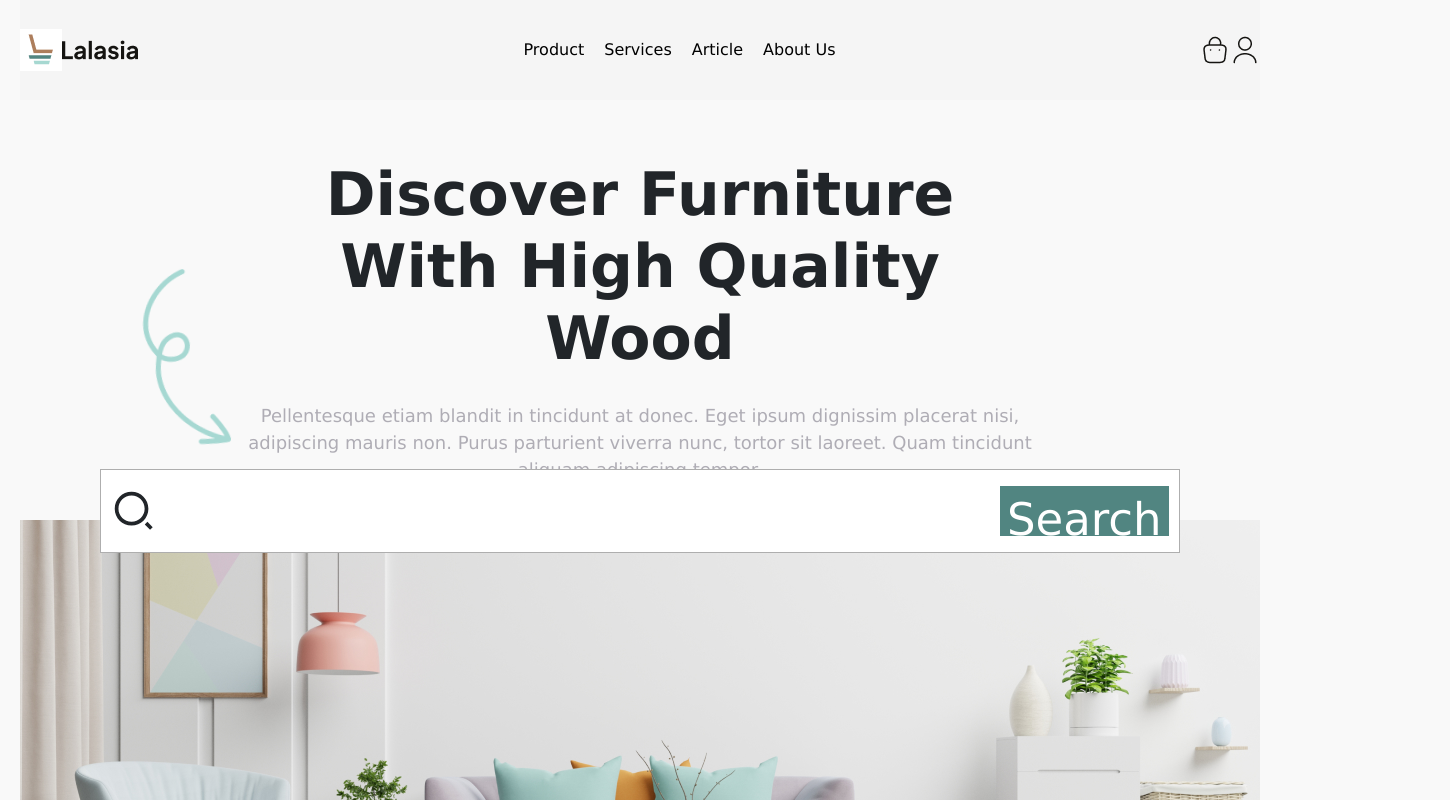
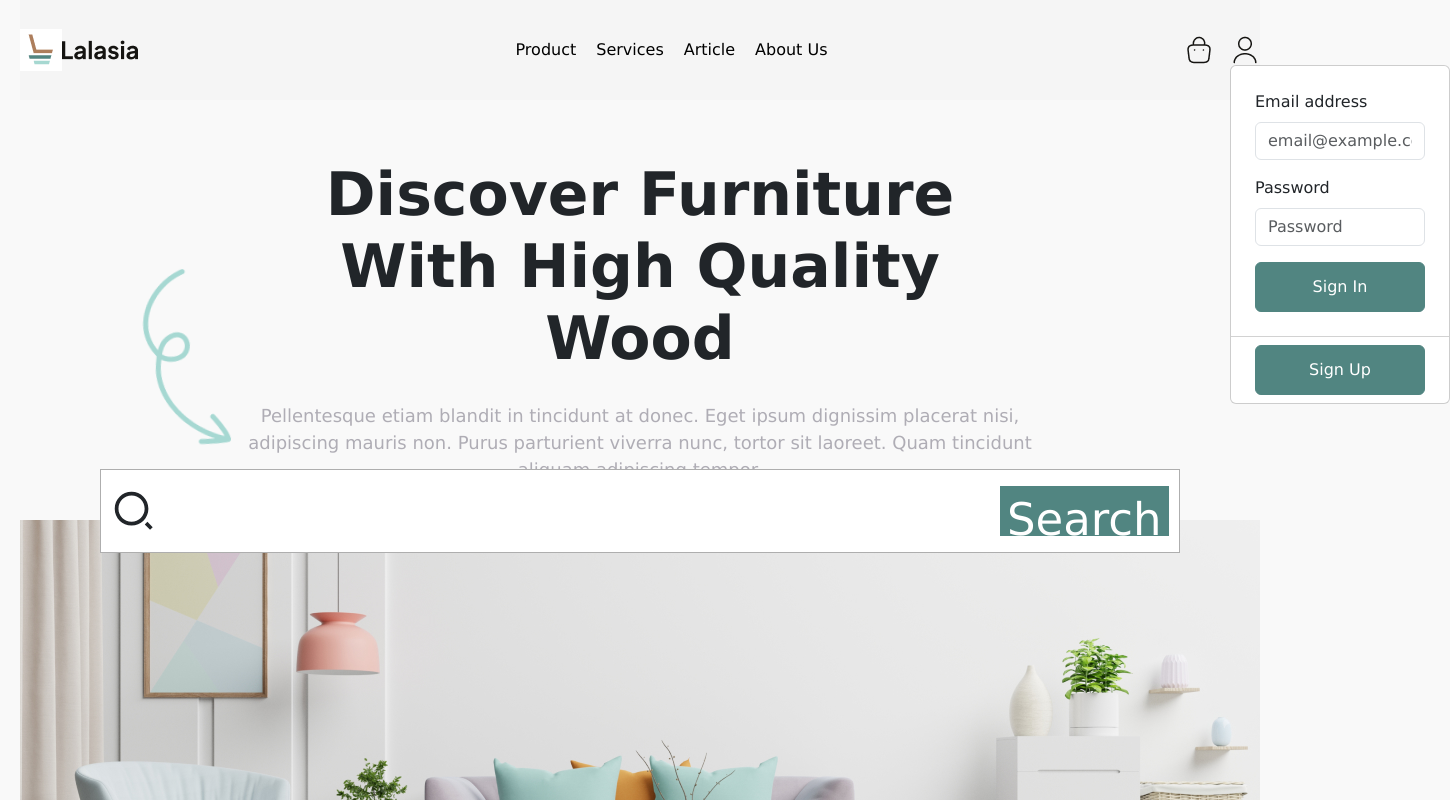
Before and after one commit to NaDo2383/onlineshop-fe, a React (Create React App) app: page / in a window 1280 px wide. Shown: the top 800 px of the page, 1450 px wide, since content can reach past the window. Built offline with nearby package versions, Linux system fonts and the light colour scheme.

Commit message:
20230215 class

```diff
--- a/package.json
+++ b/package.json
@@ -7,7 +7,9 @@
     "@testing-library/react": "^13.4.0",
     "@testing-library/user-event": "^13.5.0",
     "axios": "^1.3.2",
+    "bootstrap": "^5.2.3",
     "react": "^18.2.0",
+    "react-bootstrap": "^2.7.2",
     "react-dom": "^18.2.0",
     "react-icons": "^4.7.1",
     "react-router-dom": "^6.8.1",
--- a/public/index.html
+++ b/public/index.html
@@ -11,13 +11,22 @@
     />
     <link rel="apple-touch-icon" href="%PUBLIC_URL%/logo192.png" />
     <link rel="manifest" href="%PUBLIC_URL%/manifest.json" />
-    <link href="https://cdn.jsdelivr.net/npm/bootstrap@5.3.0-alpha1/dist/css/bootstrap.min.css" rel="stylesheet" integrity="sha384-GLhlTQ8iRABdZLl6O3oVMWSktQOp6b7In1Zl3/Jr59b6EGGoI1aFkw7cmDA6j6gD" crossorigin="anonymous">
+    <link
+      href="https://cdn.jsdelivr.net/npm/bootstrap@5.3.0-alpha1/dist/css/bootstrap.min.css"
+      rel="stylesheet"
+      integrity="sha384-GLhlTQ8iRABdZLl6O3oVMWSktQOp6b7In1Zl3/Jr59b6EGGoI1aFkw7cmDA6j6gD"
+      crossorigin="anonymous"
+    />
 
     <title>React App</title>
   </head>
   <body>
     <noscript>You need to enable JavaScript to run this app.</noscript>
     <div id="root"></div>
-    <script src="https://cdn.jsdelivr.net/npm/bootstrap@5.3.0-alpha1/dist/js/bootstrap.bundle.min.js" integrity="sha384-w76AqPfDkMBDXo30jS1Sgez6pr3x5MlQ1ZAGC+nuZB+EYdgRZgiwxhTBTkF7CXvN" crossorigin="anonymous"></script>
+    <script
+      src="https://cdn.jsdelivr.net/npm/bootstrap@5.3.0-alpha1/dist/js/bootstrap.bundle.min.js"
+      integrity="sha384-w76AqPfDkMBDXo30jS1Sgez6pr3x5MlQ1ZAGC+nuZB+EYdgRZgiwxhTBTkF7CXvN"
+      crossorigin="anonymous"
+    ></script>
   </body>
 </html>
--- a/src/App.js
+++ b/src/App.js
@@ -18,8 +18,8 @@ function App() {
       <Routes>
         <Route exact path="/" element={<Main />}>
           <Route path="/" element={<Landing />} />
-          <Route path="product/*" element={<Products />} />
-          <Route path="d" element={<ProductDetail />} />
+          <Route path="product" element={<Products />} />
+          {/* <Route path="d" element={<ProductDetail />} /> */}
           <Route path="services" element={<Services />} />
           <Route path="article" element={<Article />} />
           <Route path="about-us" element={<AboutUs />} />
--- /dev/null
+++ b/src/components/addCustomerModal.js
@@ -0,0 +1,101 @@
+import React from "react";
+import "../style/AddCustomerModal.css";
+
+export default function AddCustomerModal({ modal, setModal }) {
+  let modalDisplay = modal ? "block" : "none";
+
+  function modalHandler() {
+    setModal(!modal);
+  }
+
+  return (
+    <section
+      class="modalBackGround"
+      style={{ display: modalDisplay }}
+      onClick={() => {
+        modalHandler();
+      }}
+    >
+      <div
+        className="modalBody"
+        onClick={(e) => {
+          e.stopPropagation();
+        }}
+      >
+        <div class="mb-3 row">
+          <div class="col-sm-6">
+            <label for="staticEmail" class=" col-form-label">
+              Email
+            </label>
+            <input
+              type="text"
+              class="form-control"
+              id="staticEmail"
+              value=""
+              placeholder="email@example.com"
+            />
+          </div>
+
+          <div class="col-sm-6">
+            <label for="staticUserName" class=" col-form-label">
+              User Name
+            </label>
+            <input
+              type="text"
+              class="form-control"
+              id="staticUserName"
+              value=""
+              placeholder="User Name"
+            />
+          </div>
+        </div>
+        <div class="mb-3 row">
+          <div class="col-sm-6">
+            <label for="staticFName" class=" col-form-label">
+              First Name
+            </label>
+            <input
+              type="text"
+              class="form-control"
+              id="staticFName"
+              value=""
+              placeholder="First Name"
+            />
+          </div>
+
+          <div class="col-sm-6">
+            <label for="staticLName" class="col-sm-5 col-form-label">
+              Last Name
+            </label>
+            <input
+              type="text"
+              class="form-control"
+              id="staticLName"
+              value=""
+              placeholder="Last Name"
+            />
+          </div>
+        </div>
+        <div class="mb-3 row">
+          <label for="inputPassword" class=" col-form-label">
+            Password
+          </label>
+          <div class="col-sm-12">
+            <input type="password" class="form-control" id="inputPassword" />
+          </div>
+        </div>
+        <div class="mb-5 row">
+          <label for="ConfirmPassword" class="col-form-label">
+            Confirm Password
+          </label>
+          <div class="col-sm-12">
+            <input type="password" class="form-control" id="ConfirmPassword" />
+          </div>
+        </div>
+        <div class="mb-3 row d-flex justify-content-center">
+          <button className="btn btn-success w-50">Save Customer</button>
+        </div>
+      </div>
+    </section>
+  );
+}
--- a/src/components/navbar.js
+++ b/src/components/navbar.js
@@ -2,26 +2,20 @@ import { nanoid } from "nanoid";
 import "../style/Navbar.css";
 import { Link } from "react-router-dom";
 import { menuItems } from "../data/menuData";
-
-const menuIcons = [
-  {
-    _id: nanoid(),
-    img: require("../assets/icon-img/bag.png"),
-    link: "product",
-  },
-  {
-    _id: nanoid(),
-    img: require("../assets/icon-img/user.png"),
-    link: "about-us",
-  },
-];
+import { useState } from "react";
+import AddCustomerModal from "./addCustomerModal";
 
 export const NavBar = ({ current, setCurrent }) => {
+  const [regModal, setRegModal] = useState(false);
+
+  function modalHandler() {
+    setRegModal(!regModal);
+  }
+
   console.log(current);
   return (
-    // <header className="flex align-items space-between">
-
     <nav className="flex align-items space-between">
+      <AddCustomerModal modal={regModal} setModal={setRegModal} />
       <Link
         to="/"
         className="Logo flex align-items"
@@ -52,12 +46,62 @@ export const NavBar = ({ current, setCurrent }) => {
           )
         )}
       </div>
-      <div className="flex align-items space-between">
-        {menuIcons.map((e, index) => (
-          <Link className="iconMenu" to={e.link} key={index}>
-            <img src={e.img} alt="img" />
-          </Link>
-        ))}
+      <div className="flex align-items space-between gap-3">
+        <div className="iconMenu">
+          <img src={require("../assets/icon-img/bag.png")} alt="img" />
+        </div>
+        <div className="dropdown">
+          <img
+            className="dropdown-toggle"
+            data-bs-toggle="dropdown"
+            data-bs-auto-close="outside"
+            src={require("../assets/icon-img/user.png")}
+            alt="img"
+          />
+
+          <div className={`dropdown-menu ${regModal ? "none" : "show"}`}>
+            <form class="px-4 py-3">
+              <div class="mb-3">
+                <label for="exampleDropdownFormEmail1" class="form-label">
+                  Email address
+                </label>
+                <input
+                  type="email"
+                  class="form-control"
+                  id="exampleDropdownFormEmail1"
+                  placeholder="email@example.com"
+                />
+              </div>
+              <div class="mb-3">
+                <label for="exampleDropdownFormPassword1" class="form-label">
+                  Password
+                </label>
+                <input
+                  type="password"
+                  class="form-control"
+                  id="exampleDropdownFormPassword1"
+                  placeholder="Password"
+                />
+              </div>
+
+              <button type="submit" class="btn btn-primary signInBtn">
+                Sign In
+              </button>
+            </form>
+            <div class="dropdown-divider"></div>
+            <div className="d-flex">
+              <button
+                type="submit"
+                class="btn align-self-center signUpBtn"
+                onClick={() => {
+                  modalHandler();
+                }}
+              >
+                Sign Up
+              </button>
+            </div>
+          </div>
+        </div>
       </div>
     </nav>
   );
--- a/src/pages/Products.js
+++ b/src/pages/Products.js
@@ -64,7 +64,9 @@ export const Products = () => {
       <div>
         <div className="flex justify-between align-items">
           <h1>Total Product</h1>
-          <span className="totalProductCount">{productData.length}</span>
+          <span className="totalProductCount">
+            {productData ? productData.length : 0}
+          </span>
         </div>
         <div className="productCard">
           {productData &&
--- /dev/null
+++ b/src/style/AddCustomerModal.css
@@ -0,0 +1,26 @@
+.modalBackGround {
+  position: absolute;
+  width: 100vw;
+  height: 100vh;
+  z-index: 9;
+  background-color: rgba(255, 255, 255, 0.9);
+  left: 0;
+  top: 0;
+}
+
+.modalBody {
+  margin: 0 auto;
+  display: flex;
+  flex-direction: column;
+  margin-top: 200px;
+  width: 50vw;
+  height: 50vh;
+  background-color: #efd1a5;
+  padding: 50px;
+  z-index: 999;
+  border-radius: 20px;
+}
+
+input {
+  background-color: white;
+}
--- a/src/style/Navbar.css
+++ b/src/style/Navbar.css
@@ -19,6 +19,7 @@ nav {
   background-color: whitesmoke;
   height: 100px;
   margin-bottom: 70px;
+  position: relative;
 }
 
 .item {
@@ -30,3 +31,28 @@ nav {
 .item-active {
   color: #518581;
 }
+
+.signInBtn {
+  background-color: #518581;
+  color: white;
+  border-color: #518581;
+}
+
+.signInBtn:hover {
+  background-color: #518581;
+  color: white;
+  border-color: black;
+}
+
+.signUpBtn {
+  background-color: #518581;
+  color: white;
+  border-color: #518581;
+  margin: 0 auto;
+}
+
+.signUpBtn:hover {
+  background-color: #518581;
+  color: white;
+  border-color: black;
+}
```
Also changed, not shown: 1 other file (tests, documents, lock files or other folders).
